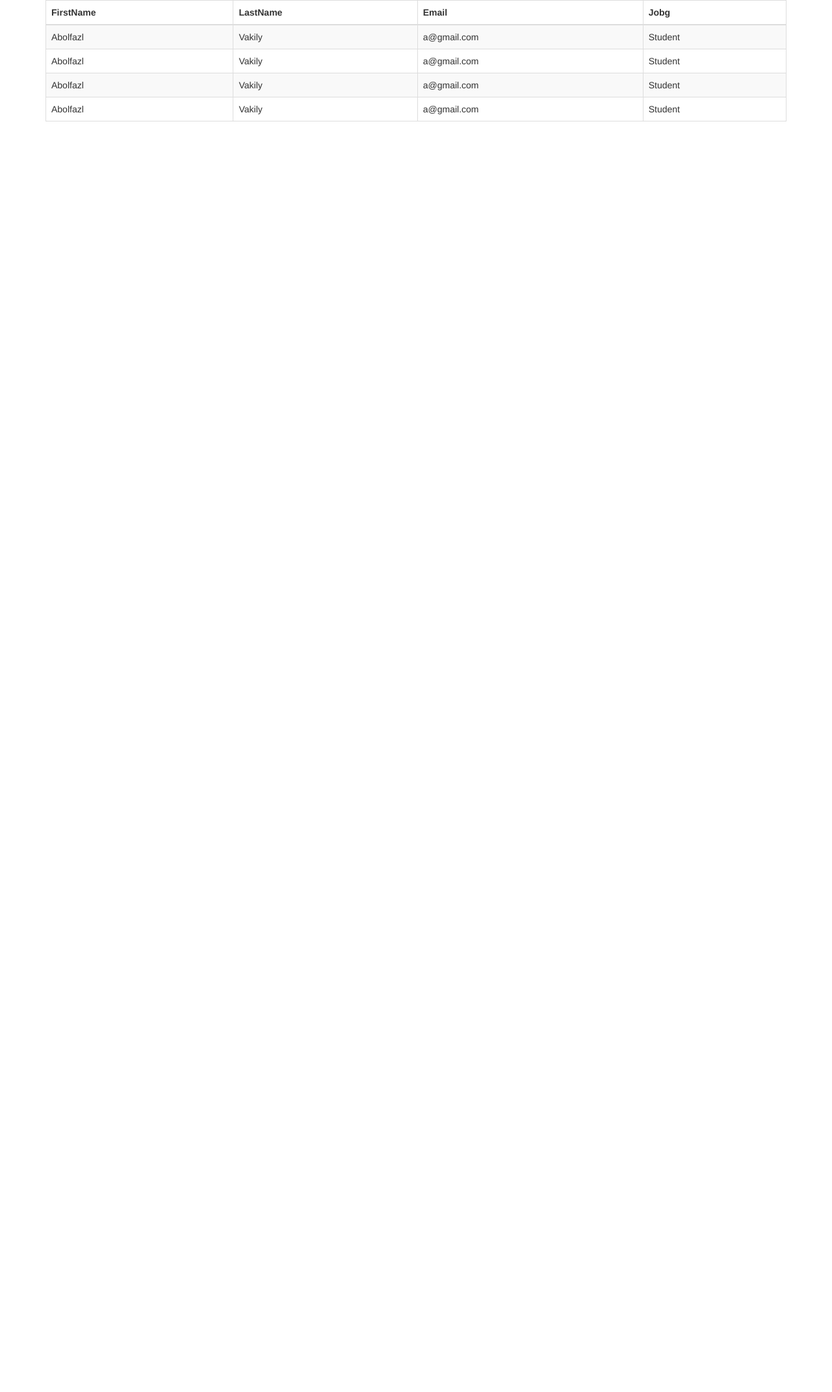
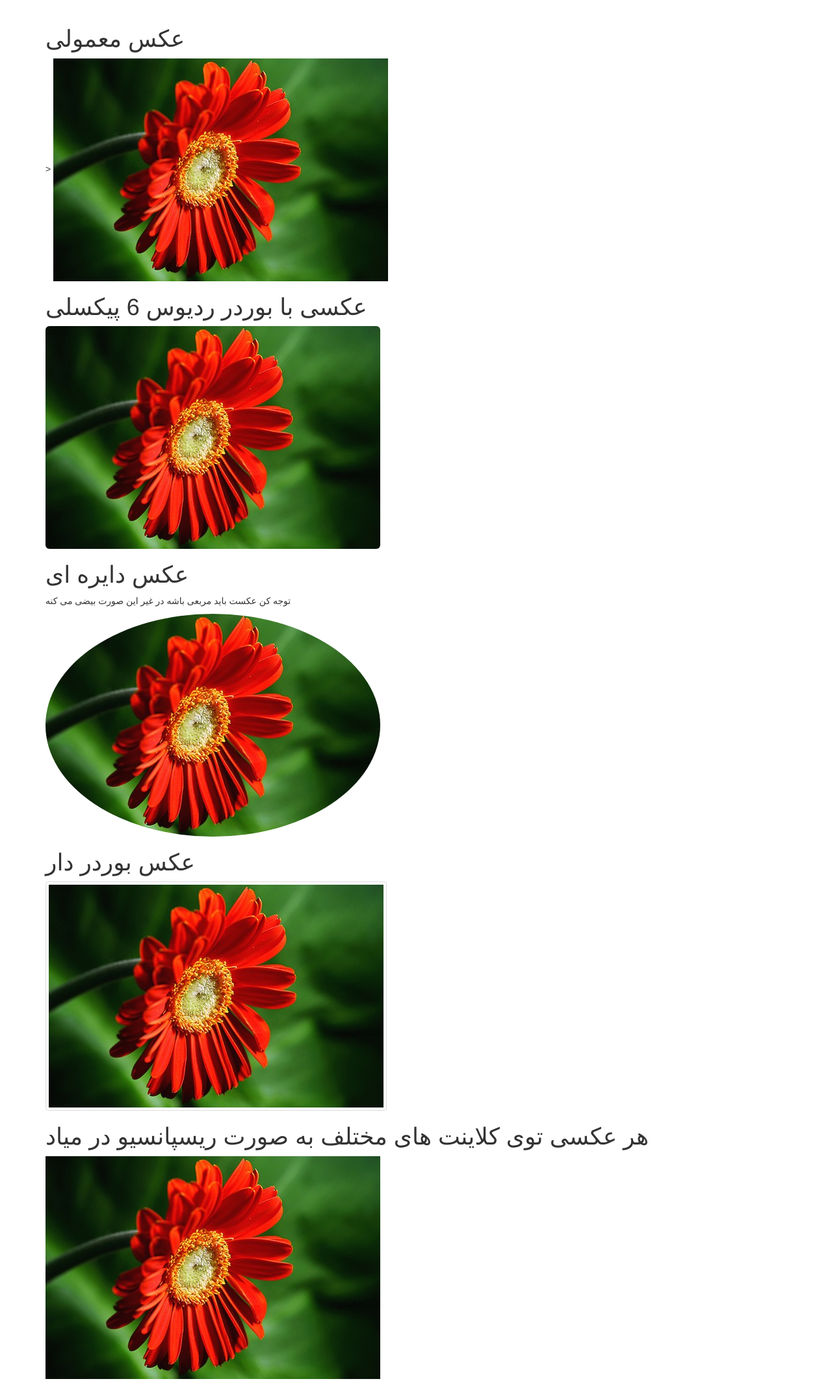
Before and after one commit to abolfazlvakily/BootstrapTraining, a Flask app: page / in a window 1280 px wide. Shown: the whole page at 65% size. Before the commit the page ends 187 px from the top, so only its background shows below. Run offline with Flask 2, Linux system fonts and the light colour scheme; some libraries are stand-ins or nearby versions.

Commit message:
session 9 : picture

```diff
--- /dev/null
+++ b/static/css/style.css
@@ -0,0 +1,7 @@
+*{
+    margin: 0;
+    padding: 0;
+}
+body{
+    padding: 20px;
+}
--- a/templates/index.html
+++ b/templates/index.html
@@ -9,6 +9,7 @@
 
     <!-- Bootstrap -->
     <link href="{{ url_for("static",filename="css/bootstrap.css") }}" rel="stylesheet">
+    <link href="{{ url_for("static",filename="css/style.css") }}" rel="stylesheet">
 
     <!-- HTML5 shim and Respond.js for IE8 support of HTML5 elements and media queries -->
     <!-- WARNING: Respond.js doesn't work if you view the page via file:// -->
@@ -19,41 +20,21 @@
 </head>
 <body>
 <div class="container">
-    <table class="table table-responsive table-bordered table-hover table-striped ">
-        <thead>
-        <th>FirstName</th>
-        <th>LastName</th>
-        <th>Email</th>
-        <th>Jobg</th>
-        </thead>
-        <tbody>
-        <tr>
-            <td>Abolfazl</td>
-            <td>Vakily</td>
-            <td>a@gmail.com</td>
-            <td>Student</td>
-        </tr>
-        <tr>
-            <td>Abolfazl</td>
-            <td>Vakily</td>
-            <td>a@gmail.com</td>
-            <td>Student</td>
-        </tr>
-        <tr>
-            <td>Abolfazl</td>
-            <td>Vakily</td>
-            <td>a@gmail.com</td>
-            <td>Student</td>
-        </tr>
-        <tr>
-            <td>Abolfazl</td>
-            <td>Vakily</td>
-            <td>a@gmail.com</td>
-            <td>Student</td>
-        </tr>
-
-        </tbody>
-    </table>
+    <h1>عکس معمولی</h1>>
+    <img src="{{ url_for("static", filename="images/1.jpg") }}" alt="">
+    <br>
+    <h1>عکسی با بوردر ردیوس 6 پیکسلی</h1>
+    <img src="{{ url_for("static", filename="images/1.jpg") }}" alt="" class="img-rounded">
+    <br>
+    <h1>عکس دایره ای</h1>
+    <p>توجه کن عکست باید مربعی باشه در غیر این صورت بیضی می کنه</p>
+    <img src="{{ url_for("static", filename="images/1.jpg") }}" alt="" class="img-circle">
+    <br>
+    <h1>عکس بوردر دار</h1>
+    <img src="{{ url_for("static", filename="images/1.jpg") }}" alt="" class="img-thumbnail">
+    <br>
+    <h1>هر عکسی توی کلاینت های مختلف به صورت ریسپانسیو در میاد</h1>
+    <img src="{{ url_for("static", filename="images/1.jpg") }}" alt="" class="img-responsive">
 </div>
 <!-- jQuery (necessary for Bootstrap's JavaScript plugins) -->
 <script src="{{ url_for("static",filename= "js/jquery.min.js") }}"></script>
```
Also changed, not shown: static/images/1.jpg (added), static/images/2.jpg (added), static/images/3.jpg (added).
